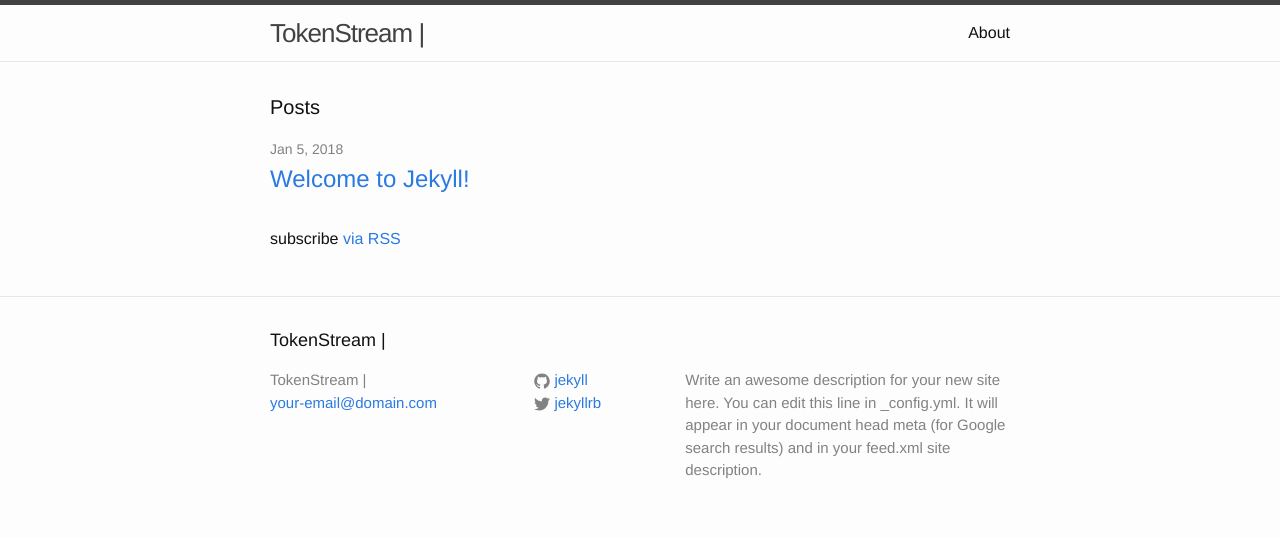
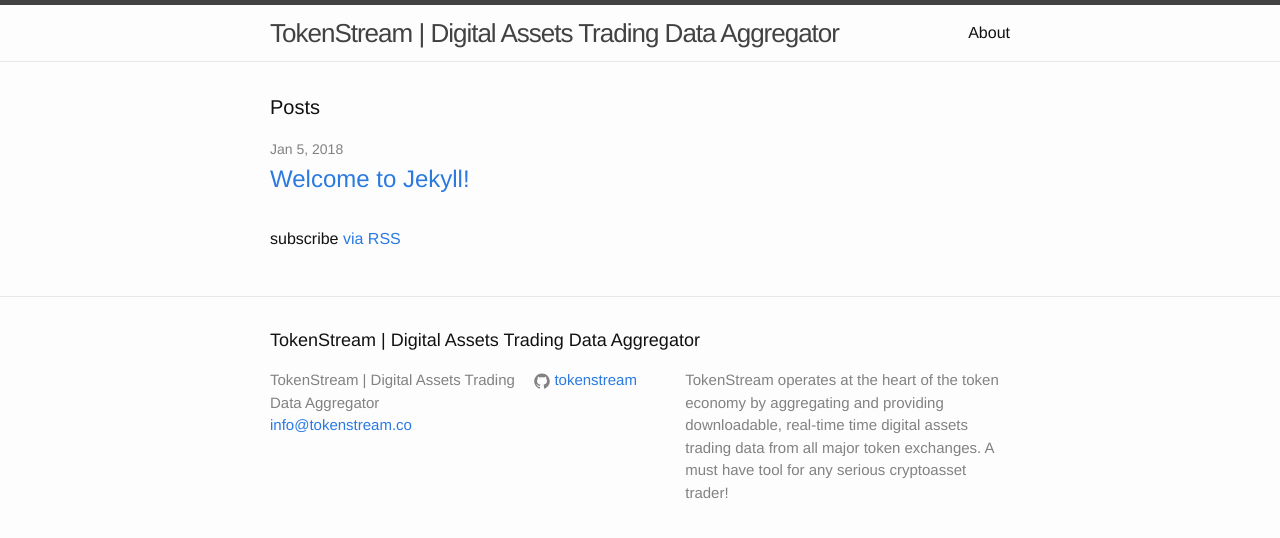
Before and after one commit to gertraig/fertuk, a Jekyll site: the page built from index.html, in a window 1280 px wide. Shown: the top 538 px of the page. Built offline with Jekyll 4.4.1, drawn with Linux system fonts in a browser that asks for light colours.

Commit message:
Update _config.yml

```diff
--- a/_config.yml
+++ b/_config.yml
@@ -1,4 +1,4 @@
-# Welcome to Jekyll!
+# Welcome to TokenStream!
 #
 # This config file is meant for settings that affect your whole blog, values
 # which you are expected to set up once and rarely need to edit after that.
@@ -6,16 +6,14 @@
 # 'jekyll serve'. If you change this file, please restart the server process.
 
 # Site settings
-title: TokenStream |
-email: your-email@domain.com
+title: TokenStream | Digital Assets Trading Data Aggregator
+email: info@tokenstream.co
 description: > # this means to ignore newlines until "baseurl:"
-  Write an awesome description for your new site here. You can edit this
-  line in _config.yml. It will appear in your document head meta (for
-  Google search results) and in your feed.xml site description.
+  TokenStream operates at the heart of the token economy by aggregating and providing downloadable, real-time time digital assets trading data from all major token exchanges. A must have tool for any serious cryptoasset trader!
 baseurl: "" # the subpath of your site, e.g. /blog
 url: "http://yourdomain.com" # the base hostname & protocol for your site
-twitter_username: jekyllrb
-github_username:  jekyll
+twitter_username: #tokenstream
+github_username:  tokenstream
 
 # Build settings
 markdown: kramdown
```
